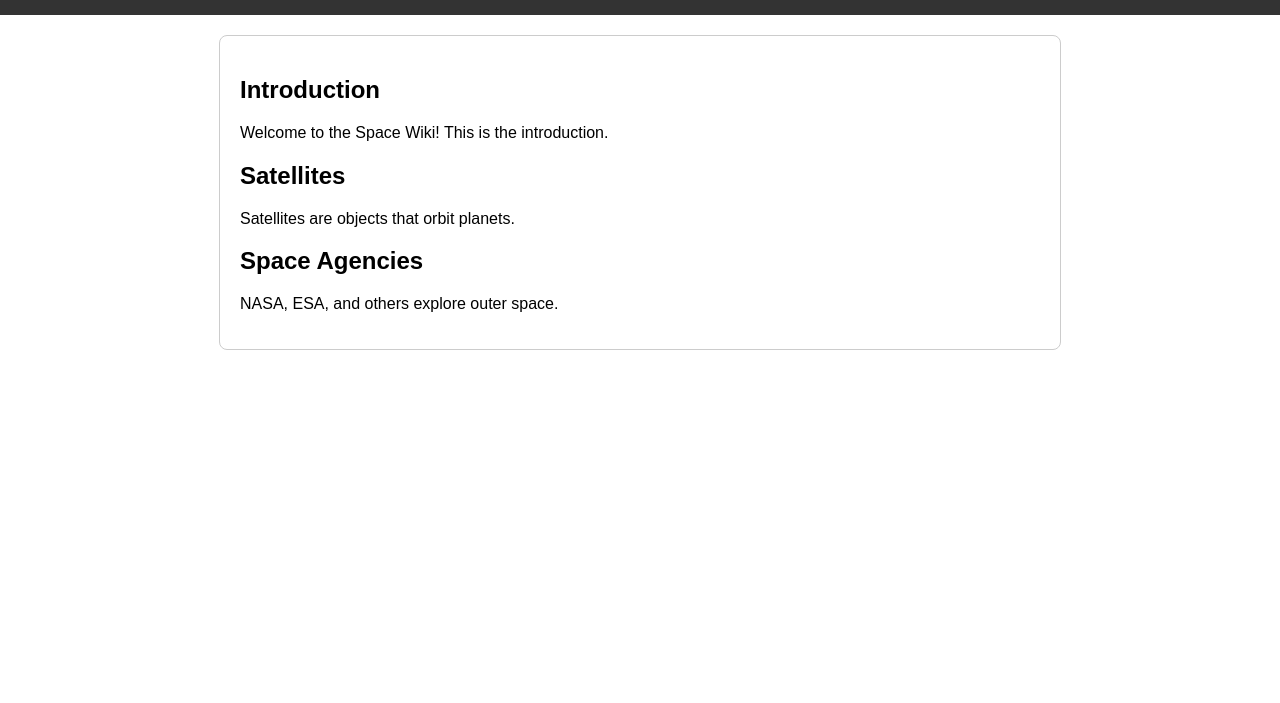
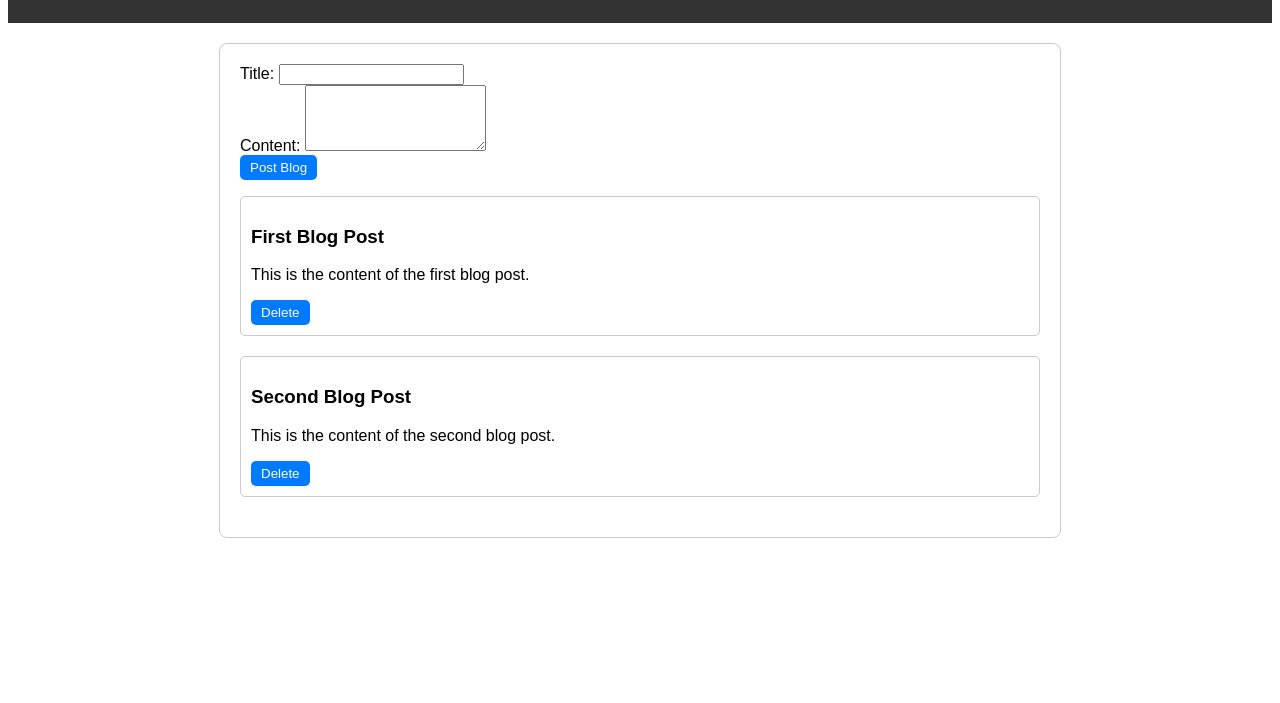
Before and after one commit to calebdykstra/GCP-CaptureTheFlag, a plain HTML site: page index.html in a window 1280 px wide. Shown: the part 97-800 px from the top of the page. Drawn offline with Linux system fonts and the light colour scheme.

Commit message:
Add files via upload

```diff
--- a/app.js
+++ b/app.js
@@ -1,70 +1,50 @@
 // Sample data for demonstration
-const wikiData = [
-    { title: 'Introduction', content: 'Welcome to the Space Wiki! This is the introduction.' },
-    { title: 'Satellites', content: 'Satellites are objects that orbit planets.' },
-    { title: 'Space Agencies', content: 'NASA, ESA, and others explore outer space.' }
+let blogs = [
+    { id: 1, title: 'First Blog Post', content: 'This is the content of the first blog post.' },
+    { id: 2, title: 'Second Blog Post', content: 'This is the content of the second blog post.' }
 ];
 
-// Function to render wiki content
-function renderWiki() {
-    const contentElement = document.getElementById('content');
-    contentElement.innerHTML = ''; // Clear existing content
+// Function to render blogs
+function renderBlogs() {
+    const blogList = document.getElementById('blog-list');
+    blogList.innerHTML = ''; // Clear existing content
 
-    wikiData.forEach(entry => {
-        const article = document.createElement('article');
-        article.innerHTML = `<h2>${entry.title}</h2><p>${entry.content}</p>`;
-        contentElement.appendChild(article);
+    blogs.forEach(blog => {
+        const listItem = document.createElement('li');
+        listItem.innerHTML = `<h3>${blog.title}</h3><p>${blog.content}</p><button onclick="deleteBlog(${blog.id})">Delete</button>`;
+        blogList.appendChild(listItem);
     });
 }
 
-// Function to handle registration form submission
-function handleRegistration(event) {
+// Function to add a new blog
+function addBlog(event) {
     event.preventDefault(); // Prevent form submission to a server
 
     // Get form inputs
-    const username = document.getElementById('reg-username').value;
-    const password = document.getElementById('reg-password').value;
+    const title = document.getElementById('title').value;
+    const content = document.getElementById('content').value;
 
-    // Store user data locally (for demonstration purposes)
-    localStorage.setItem('username', username);
-    localStorage.setItem('password', password);
+    // Generate a unique ID for the new blog
+    const id = blogs.length > 0 ? blogs[blogs.length - 1].id + 1 : 1;
 
-    // Redirect or display a success message
-    alert('Registration successful!');
+    // Add the new blog to the list
+    blogs.push({ id, title, content });
+
+    // Re-render the blogs
+    renderBlogs();
 
     // Clear form fields
-    document.getElementById('registration-form').reset();
+    document.getElementById('blog-form').reset();
 }
 
-// Add event listener to the registration form
-document.getElementById('registration-form').addEventListener('submit', handleRegistration);
+// Function to delete a blog
+function deleteBlog(id) {
+    // Filter out the blog with the specified ID
+    blogs = blogs.filter(blog => blog.id !== id);
 
-// Function to handle login form submission
-function handleLogin(event) {
-    event.preventDefault(); // Prevent form submission to a server
-
-    // Get form inputs
-    const username = document.getElementById('username').value;
-    const password = document.getElementById('password').value;
-
-    // Retrieve user data from localStorage
-    const storedUsername = localStorage.getItem('username');
-    const storedPassword = localStorage.getItem('password');
-
-    // Check if the provided credentials match the stored user data
-    if (username === storedUsername && password === storedPassword) {
-        alert('Login successful!');
-        // Redirect or perform other actions upon successful login
-    } else {
-        alert('Invalid username or password. Please try again.');
-    }
-
-    // Clear form fields
-    document.getElementById('login-form').reset();
+    // Re-render the blogs
+    renderBlogs();
 }
 
-// Add event listener to the login form
-document.getElementById('login-form').addEventListener('submit', handleLogin);
-
 // Initial render
-renderWiki();
+renderBlogs();
--- a/index.html
+++ b/index.html
@@ -3,38 +3,63 @@
 <head>
     <meta charset="UTF-8">
     <meta name="viewport" content="width=device-width, initial-scale=1.0">
-    <title>Space Wiki</title>
-    <link rel="stylesheet" href="style.css">
+    <title>Blog App</title>
+    <style>
+        body {
+            font-family: Arial, sans-serif;
+        }
+        header {
+            background-color: #333;
+            color: white;
+            padding: 1em;
+            text-align: center;
+        }
+        main {
+            max-width: 800px;
+            margin: 20px auto;
+            padding: 20px;
+            border: 1px solid #ccc;
+            border-radius: 8px;
+        }
+        #blog-list {
+            list-style-type: none;
+            padding: 0;
+        }
+        li {
+            margin-bottom: 20px;
+            padding: 10px;
+            border: 1px solid #ccc;
+            border-radius: 5px;
+        }
+        button {
+            background-color: #007bff;
+            color: white;
+            border: none;
+            border-radius: 5px;
+            padding: 5px 10px;
+            cursor: pointer;
+        }
+        button:hover {
+            background-color: #0056b3;
+        }
+    </style>
 </head>
 <body>
     <header>
-        <h1>Space Wiki</h1>
+        <h1>Space Blog</h1>
     </header>
-    <main id="content">
-        <!-- Wiki content will be dynamically loaded here -->
-        <!-- Registration form -->
-        <section id="registration-section" style="display: none;">
-            <h2>Register</h2>
-            <form id="registration-form">
-                <label for="reg-username">Username:</label>
-                <input type="text" id="reg-username" name="reg-username" required><br>
-                <label for="reg-password">Password:</label>
-                <input type="password" id="reg-password" name="reg-password" required><br>
-                <button type="submit">Register</button>
-            </form>
-        </section>
+    <main>
+        <!-- Blog form -->
+        <form id="blog-form" onsubmit="addBlog(event)">
+            <label for="title">Title:</label>
+            <input type="text" id="title" name="title" required><br>
+            <label for="content">Content:</label>
+            <textarea id="content" name="content" rows="4" required></textarea><br>
+            <button type="submit">Post Blog</button>
+        </form>
 
-        <!-- Login form -->
-        <section id="login-section">
-            <h2>Login</h2>
-            <form id="login-form">
-                <label for="username">Username:</label>
-                <input type="text" id="username" name="username" required><br>
-                <label for="password">Password:</label>
-                <input type="password" id="password" name="password" required><br>
-                <button type="submit">Login</button>
-            </form>
-        </section>
+        <!-- Blog list -->
+        <ul id="blog-list"></ul>
     </main>
     <script src="app.js"></script>
 </body>
```
